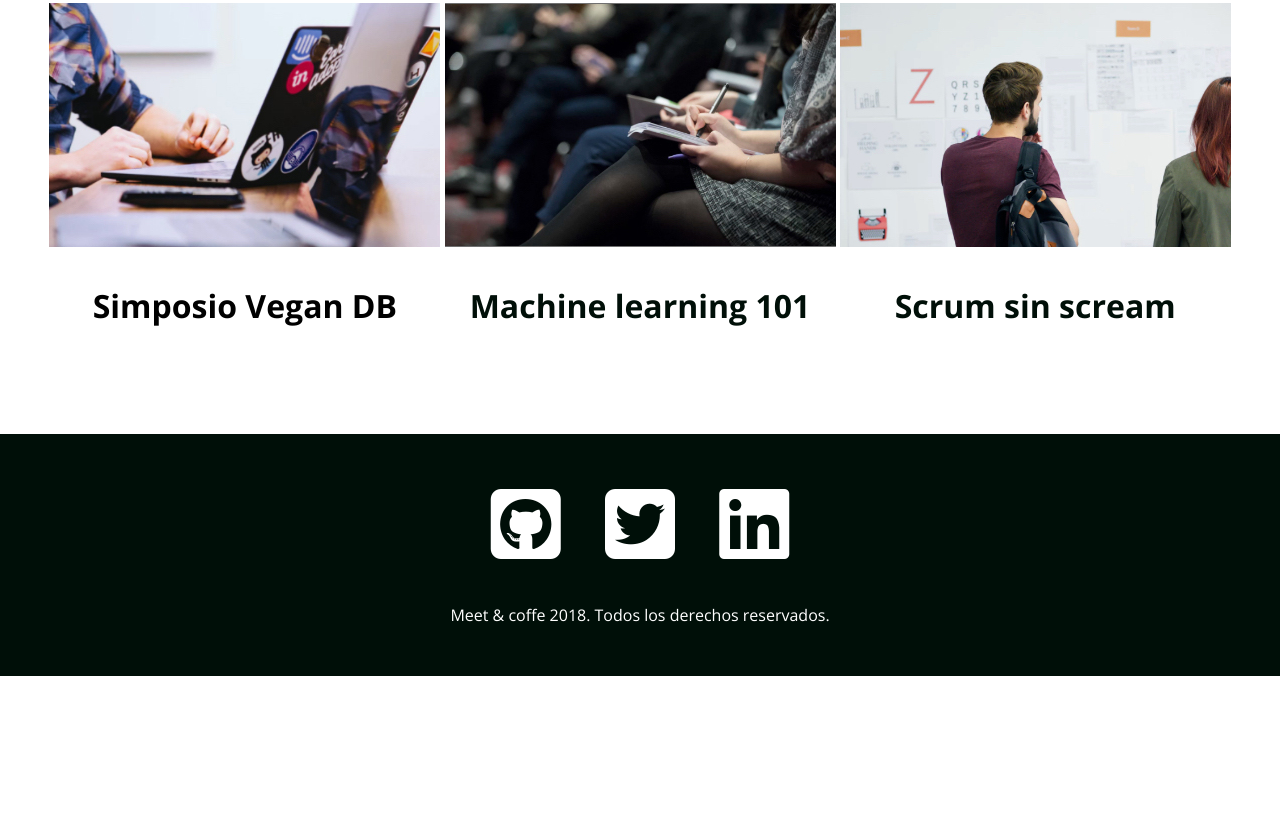
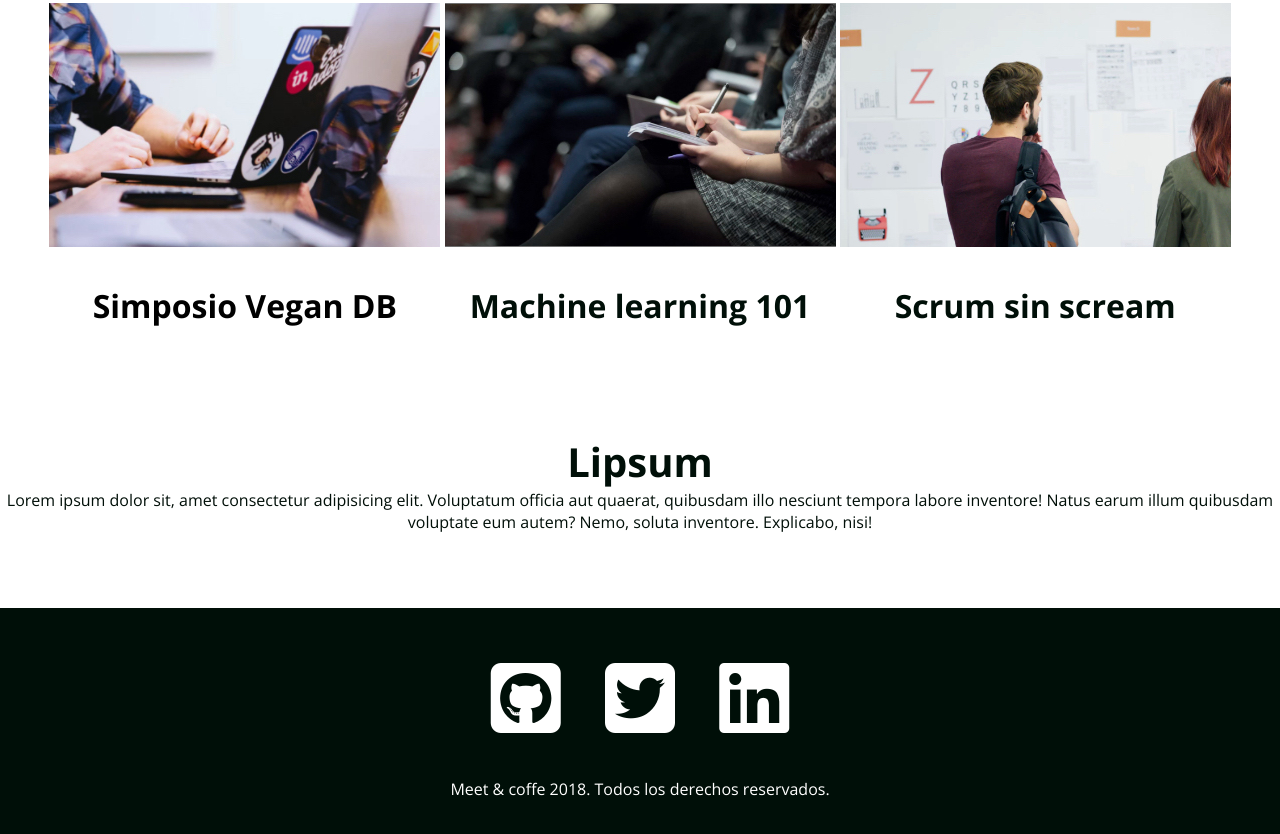
Before and after one commit to monsiba/meet-coffee, a plain HTML site: page index.html in a window 1280 px wide. Shown: the part 1570-2404 px from the top of the page. Before the commit the page ends 2246 px from the top, so only its background shows below. Drawn offline with nearby package versions, Linux system fonts and the light colour scheme.

Commit message:
added new text to the the index of meet&coffee project

```diff
--- a/index.html
+++ b/index.html
@@ -73,6 +73,11 @@
     </article>
 </section>
 
+<section>
+<h2>Lipsum</h2>
+<p>Lorem ipsum dolor sit, amet consectetur adipisicing elit. Voluptatum officia aut quaerat, quibusdam illo nesciunt tempora labore inventore! Natus earum illum quibusdam voluptate eum autem? Nemo, soluta inventore. Explicabo, nisi!</p>
+</section>
+
 <footer id="contacto" class="oscuro">
   <a href="#"><i class="fab fa-github-square fa-5x"></i></a>
   <a href="#"><i class="fab fa-twitter-square fa-5x"></i></a>
```
